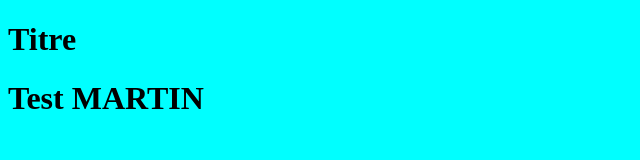
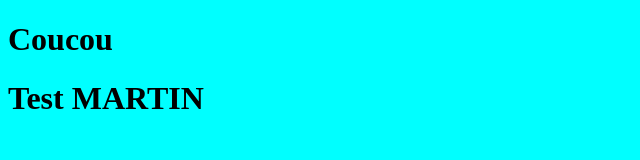
Before and after one commit to vince7844/git-test-1, a plain HTML site: page index.html in a window 1280 px wide. Shown: the full height of the page, 0-640 px from the left. Drawn offline with Linux system fonts and the light colour scheme.

Commit message:
changement de mon titre en coucou

```diff
--- a/index.html
+++ b/index.html
@@ -8,7 +8,7 @@
   <link rel="stylesheet" href="./styles.css">
 </head>
 <body>
-  <h1>Titre</h1>
+  <h1>Coucou</h1>
   <h1>Test MARTIN</h1>
 </body>
 </html>
```
